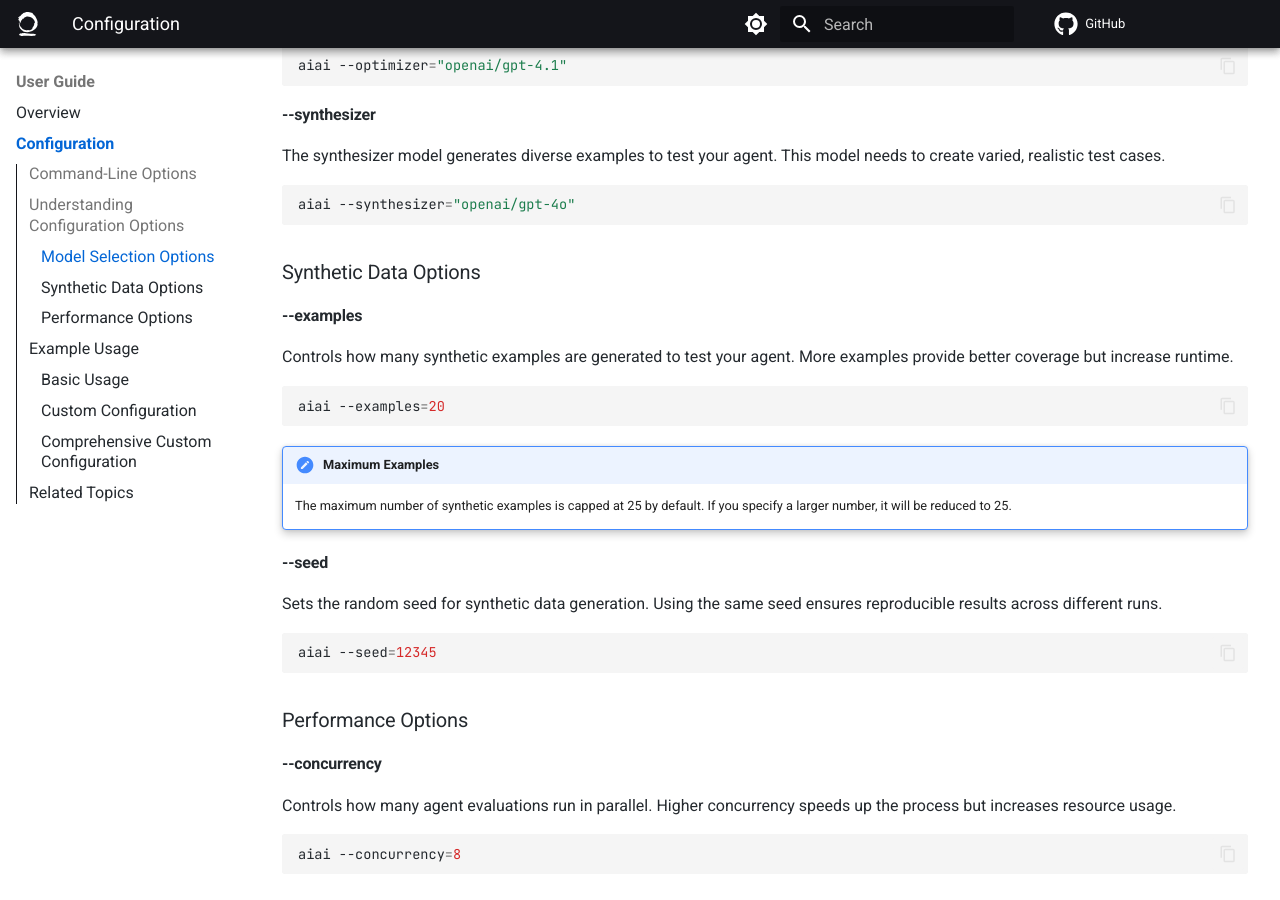
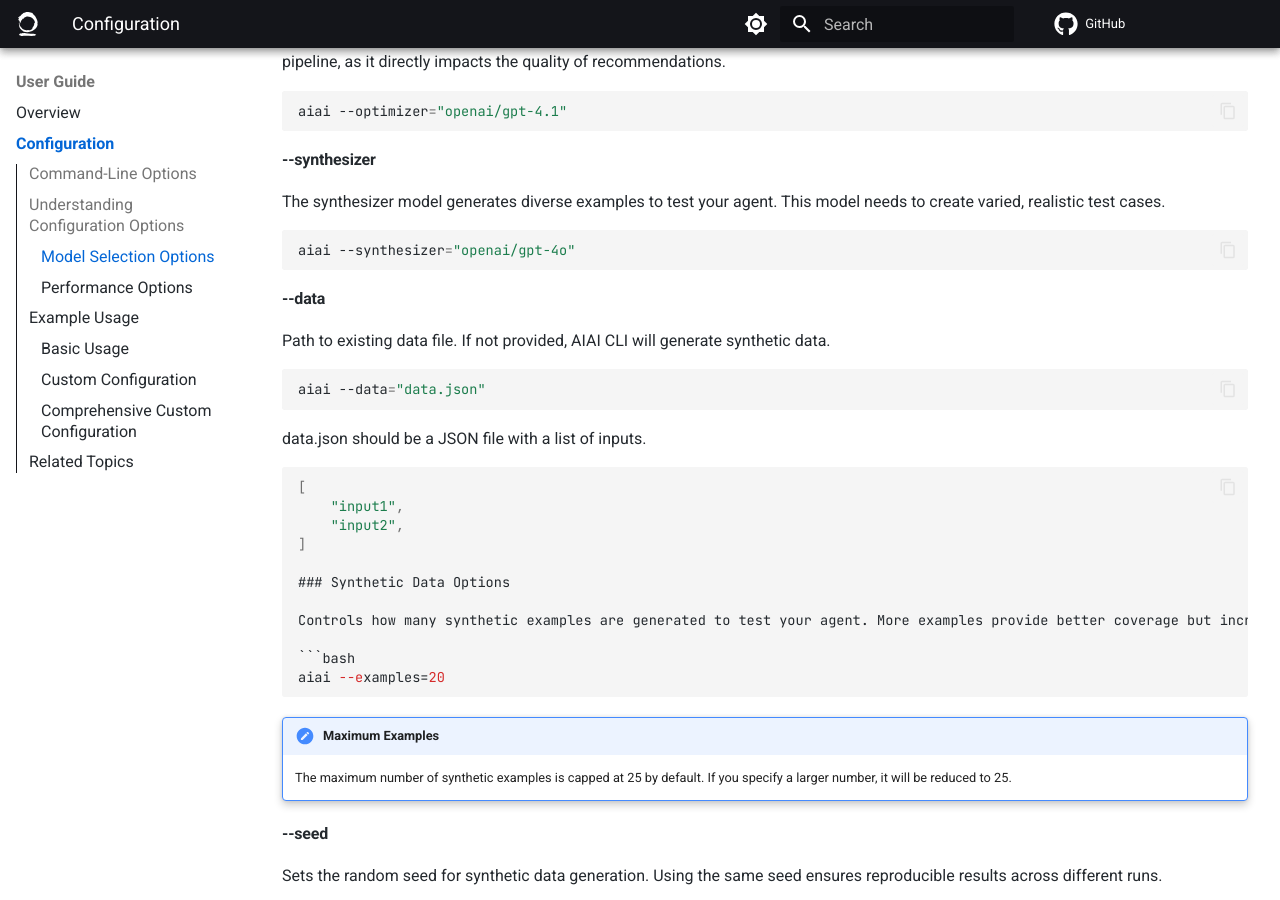
Before and after one commit to zenbase-ai/aiai-cli, an MkDocs documentation site: the page built from docs/docs/user-guide/configuration-reference.md, in a window 1280 px wide and 900 px high, scrolled down 1427 px. Built offline with MkDocs 1.6.1 and Material for MkDocs 9.7.7, drawn with Linux system fonts in a browser that asks for light colours; comment, search, counter and statistics services are not loaded; some of the changed text lies outside the part shown.

Commit message:
add --data option

````diff
--- a/docs/docs/user-guide/configuration-reference.md
+++ b/docs/docs/user-guide/configuration-reference.md
@@ -14,6 +14,7 @@ aiai [OPTIONS]
 | `--evaluator`   | TEXT    | openai/o4-mini      | Model used for evaluating agent outputs                  |
 | `--optimizer`   | TEXT    | openai/gpt-4.1      | Model used for generating optimization rules             |
 | `--synthesizer` | TEXT    | openai/gpt-4.1-nano | Model used for generating synthetic data                 |
+| `--data`        | PATH    | None                | Path to existing data file                               |
 | `--examples`    | INTEGER | 25                  | Number of synthetic examples to generate                 |
 | `--seed`        | INTEGER | 42                  | Random seed for reproducible synthetic data              |
 | `--concurrency` | INTEGER | 16                  | Number of concurrent evaluations                         |
@@ -56,9 +57,23 @@ The synthesizer model generates diverse examples to test your agent. This model
 aiai --synthesizer="openai/gpt-4o"
 ```
 
+#### --data
+
+Path to existing data file. If not provided, AIAI CLI will generate synthetic data.
+
+```bash
+aiai --data="data.json"
+```
+
+data.json should be a JSON file with a list of inputs.
+
+```json
+[
+    "input1",
+    "input2",
+]
+
 ### Synthetic Data Options
-
-#### --examples
 
 Controls how many synthetic examples are generated to test your agent. More examples provide better coverage but increase runtime.
 
--- a/pyproject.toml
+++ b/pyproject.toml
@@ -1,6 +1,6 @@
 [project]
 name = "aiai-cli"
-version = "0.1.6"
+version = "0.1.7"
 description = "An AI Agent that automates AI Engineering"
 authors = [{ name = "Amir Mehr", email = "amir@zenbase.ai" }]
 dependencies = [
````
Also changed, not shown: 1 other file.
